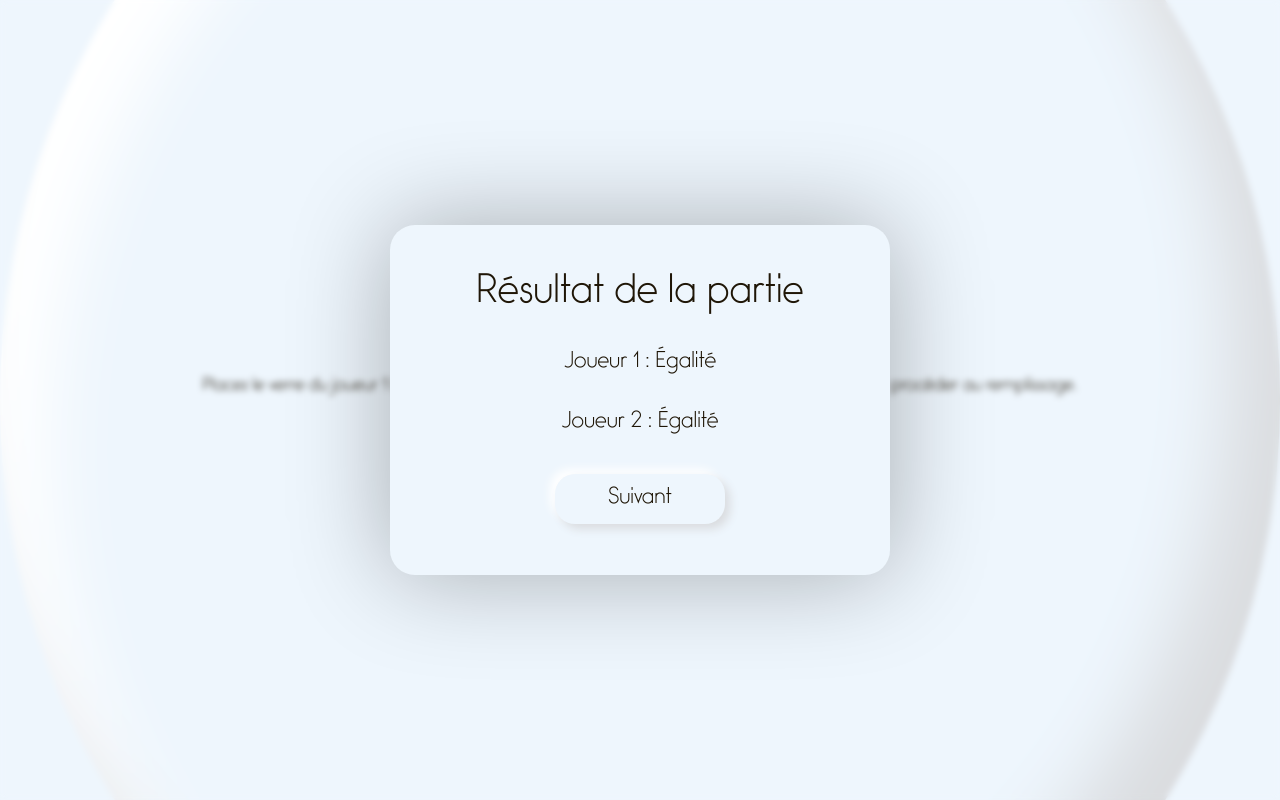
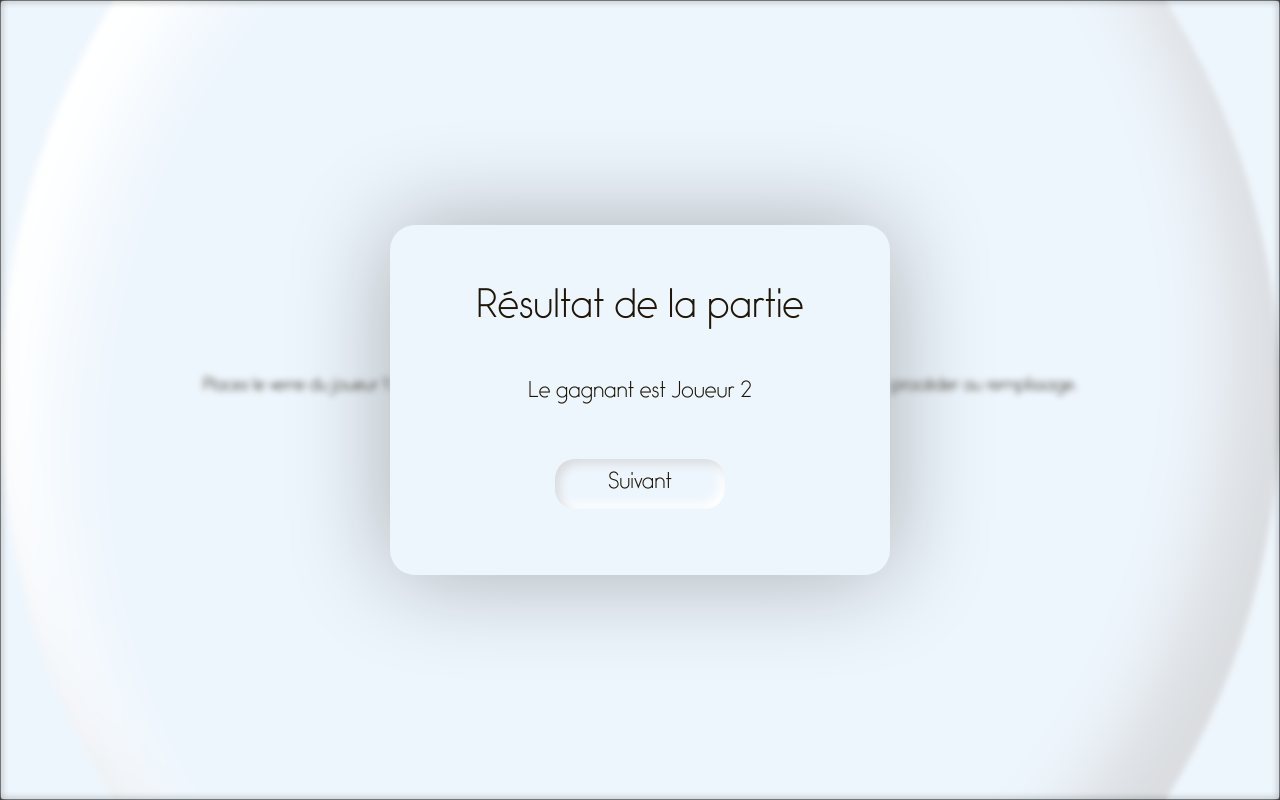
Before and after one commit to mmi-machedaq/sae501, a Next.js app: page /serve-drinks-1 in a window 1280 px wide. Built offline with nearby package versions, Linux system fonts and the light colour scheme.

Commit message:
feat(global): sound design button + delay correction

```diff
--- a/src/app/bonus/page.tsx
+++ b/src/app/bonus/page.tsx
@@ -33,10 +33,15 @@ export default function Bonus() {
       key: string;
     }
 
+    // Importation des fichiers audio
+
+    const enterSound = new Audio('/sounds/press.mp3');
+
     // Événement de pression de la touche Entrée
     const handleKeyDown = (event: KeyboardEvent) => {
       if (event.key === PLAYER_KEYS.player1.confirmationButton) {
         handleClick();
+        enterSound.play(); // Jouer le son pour la touche entrée
       }
     };
 
--- a/src/app/serve-drinks-1/page.tsx
+++ b/src/app/serve-drinks-1/page.tsx
@@ -36,10 +36,19 @@ export default function ServeDrinks() {
       key: string;
     }
 
+    // Importation des fichiers audio
+
+    const enterSound = new Audio('/sounds/press.mp3');
+
     // Gestion des événements clavier : touche entrée
     const handleKeyDown = (event: KeyboardEvent) => {
       if (event.key === PLAYER_KEYS.player1.confirmationButton) {
-        handleClick();
+        if (!isPopupVisible) {
+          handleClick();
+        } else {
+          handleClosePopup();
+        }
+        enterSound.play(); // Jouer le son pour la touche entrée
       }
     };
 
@@ -56,7 +65,6 @@ export default function ServeDrinks() {
 
   // Déterminer le statut du joueur 1
   let player1Status;
-  let player2Status;
 
   if (gameWinner === 'Player 1') {
     player1Status = 'Gagnant';
@@ -66,14 +74,6 @@ export default function ServeDrinks() {
     player1Status = 'Égalité';
   }
 
-  if (gameWinner === 'Player 2') {
-    player2Status = 'Gagnant';
-  } else if (gameLoser === 'Player 2') {
-    player2Status = 'Perdant';
-  } else {
-    player2Status = 'Égalité';
-  }
-
   const [isPopupVisible, setPopupVisible] = useState(true);
 
   const handleClosePopup = () => {
@@ -81,14 +81,16 @@ export default function ServeDrinks() {
   };
 
   return (
-    <main ref={containerRef}>
+    <main ref={containerRef} tabIndex={0}>
       {isPopupVisible && (
         <div className='popup' style={{ display: 'flex' }}>
           <div className='popup-content'>
             <h2>Résultat de la partie</h2>
-            <p className='popup-message'>Joueur 1 : {player1Status}</p>
-            <p className='popup-message'>Joueur 2 : {player2Status}</p>
-            <button className='brc-buttons hide' onClick={handleClosePopup}>
+            <p className='popup-message'>
+              Le gagnant est{' '}
+              {gameWinner === 'Player 1' ? 'Joueur 1' : 'Joueur 2'}{' '}
+            </p>
+            <button className='brc-buttons active' onClick={handleClosePopup}>
               Suivant
             </button>
           </div>
--- a/src/app/serve-drinks-2/page.tsx
+++ b/src/app/serve-drinks-2/page.tsx
@@ -35,10 +35,14 @@ export default function ServeDrinks() {
       key: string;
     }
 
+    // Importation des fichiers audio
+    const enterSound = new Audio('/sounds/press.mp3');
+
     // Gestion des événements clavier : touche entrée
     const handleKeyDown = (event: KeyboardEvent) => {
-      if (event.key === PLAYER_KEYS.player2.confirmationButton) {
+      if (event.key === PLAYER_KEYS.player1.confirmationButton) {
         handleClick();
+        enterSound.play(); // Jouer le son pour la touche entrée
       }
     };
 
--- a/src/styles/views/pages/bonus.scss
+++ b/src/styles/views/pages/bonus.scss
@@ -29,6 +29,10 @@
     font-size: $fs-regular;
     font-weight: $fw-light;
     padding-bottom: 2rem;
+
+    animation: bounceIn 0.6s $ease-in forwards;
+    opacity: 0; /* Boutons cachés par défaut */
+    animation-delay: 0.2s;
   }
 
   @include brc-drink-info;
--- a/src/styles/views/pages/game-choice.scss
+++ b/src/styles/views/pages/game-choice.scss
@@ -10,6 +10,10 @@
     font-size: $fs-regular;
     font-weight: $fw-light;
     padding-bottom: 2rem;
+
+    animation: bounceIn 0.6s $ease-in forwards;
+    opacity: 0; /* Boutons cachés par défaut */
+    animation-delay: 0.2s;
   }
 
   .brc-button-back {
--- a/src/styles/views/pages/home.scss
+++ b/src/styles/views/pages/home.scss
@@ -95,7 +95,7 @@ main {
     }
 
     .brc-footer.game {
-      animation-delay: 1s;
+      animation-delay: 0.6s;
     }
 
     .brc-footer {
@@ -109,7 +109,7 @@ main {
       animation: bounceIn 0.5s $ease-in forwards;
       opacity: 0;
 
-      animation-delay: 6s;
+      animation-delay: 5.2s;
     }
   }
 }
--- a/src/styles/views/pages/serve-drinks.scss
+++ b/src/styles/views/pages/serve-drinks.scss
@@ -9,6 +9,10 @@
     font-size: $fs-regular;
     font-weight: $fw-light;
     padding-bottom: 2rem;
+
+    animation: bounceIn 0.6s $ease-in forwards;
+    opacity: 0; /* Boutons cachés par défaut */
+    animation-delay: 0.2s;
   }
 
   h2 {
```
Also changed, not shown: src/app/game-choice/page.tsx (+10 -0 lines), src/app/page.tsx (+9 -0 lines), 2 other files (tests, documents, lock files or other folders).
